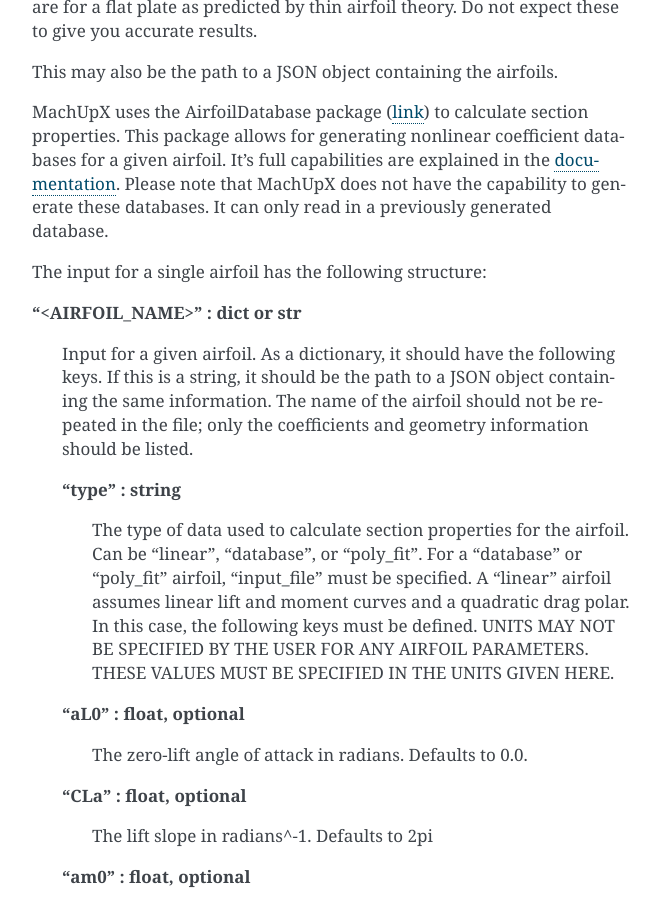
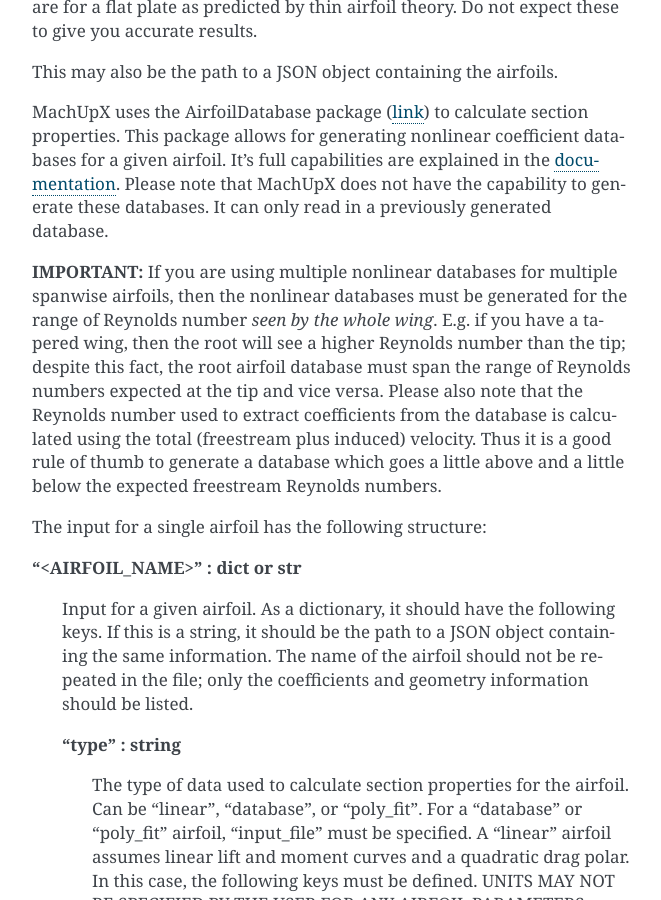
Before and after one commit to usuaero/MachUpX, a Sphinx documentation site: the page built from docs/source/creating_input_files.md, in a window 1280 px wide and 900 px high, scrolled down 16644 px. Shown: the whole window, without its empty margins (448-1109 px from the left). Built offline with Sphinx 7.4.7, drawn with Linux system fonts in a browser that asks for light colours; pages that are not in the unit, such as notebooks, are missing from menus.

Commit message:
Updated docs.

```diff
--- a/docs/source/creating_input_files.md
+++ b/docs/source/creating_input_files.md
@@ -407,6 +407,8 @@
 >>
 >>MachUpX uses the AirfoilDatabase package ([link](https://www.github.com/usuaero/AirfoilDatabase)) to calculate section properties. This package allows for generating nonlinear coefficient databases for a given airfoil. It's full capabilities are explained in the [documentation](https://airfoildatabase.readthedocs.io/en/latest/). Please note that MachUpX does not have the capability to generate these databases. It can only read in a previously generated database.
 >>
+>>**IMPORTANT:** If you are using multiple nonlinear databases for multiple spanwise airfoils, then the nonlinear databases must be generated for the range of Reynolds number *seen by the whole wing*. E.g. if you have a tapered wing, then the root will see a higher Reynolds number than the tip; despite this fact, the root airfoil database must span the range of Reynolds numbers expected at the tip and vice versa. Please also note that the Reynolds number used to extract coefficients from the database is calculated using the total (freestream plus induced) velocity. Thus it is a good rule of thumb to generate a database which goes a little above and a little below the expected freestream Reynolds numbers.
+>>
 >>The input for a single airfoil has the following structure:
 >
 >>**"<AIRFOIL_NAME>" : dict or str**
```
